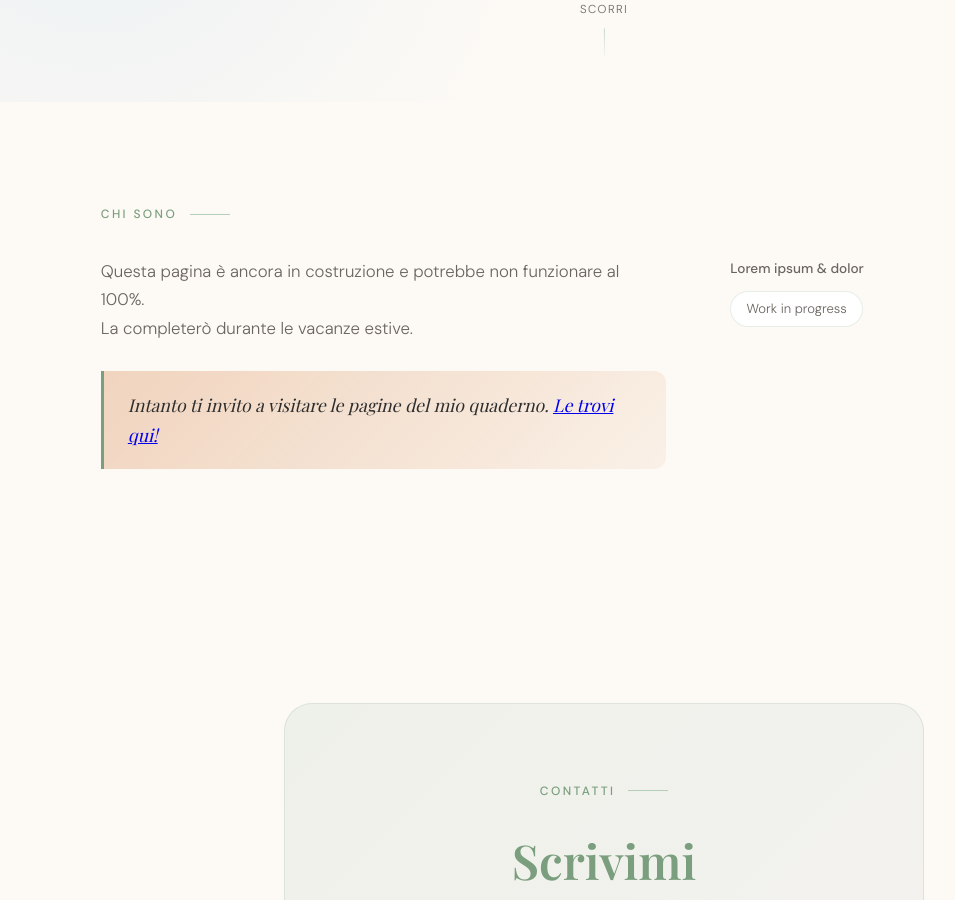
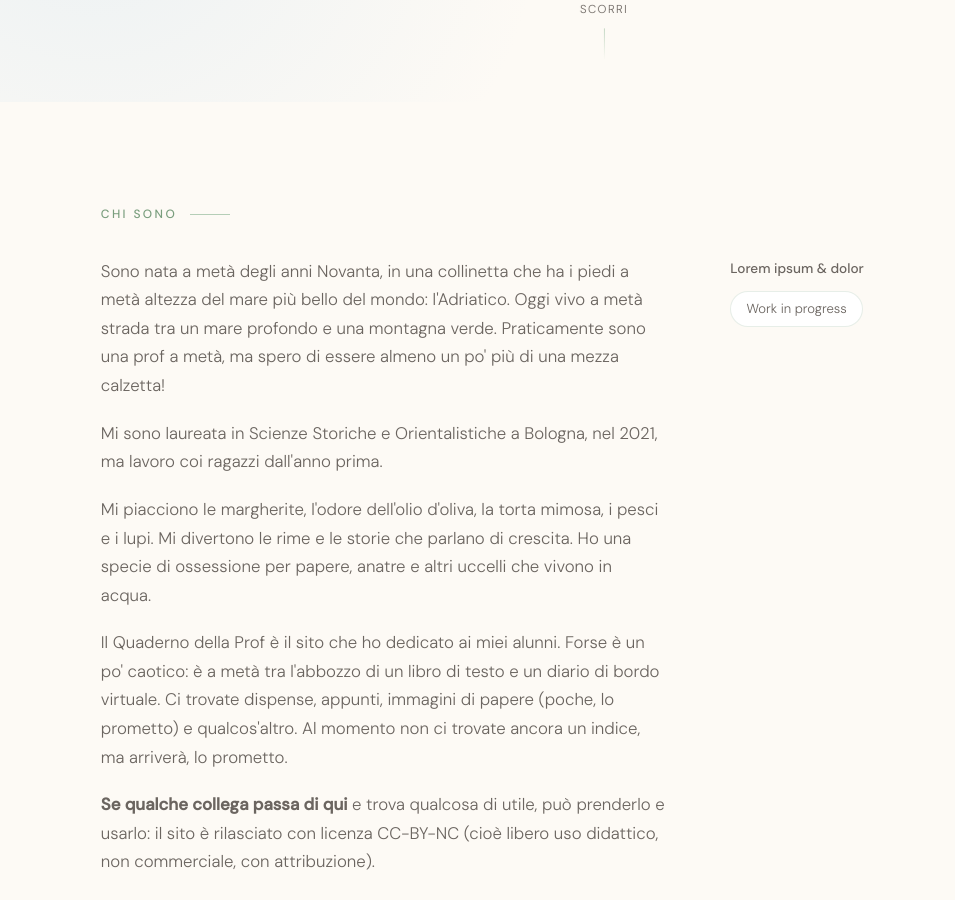
Before and after one commit to ilquadernodellaprof/ilquadernodellaprof.github.io, a Jekyll site: the page built from about/index.html, in a window 1280 px wide and 900 px high, scrolled down 798 px. Shown: the whole window, without its empty margins (36-991 px from the left). Built offline with Jekyll 4.4.1, drawn with Linux system fonts in a browser that asks for light colours; some web fonts are replaced; some of the changed text lies outside the part shown.

Commit message:
Update about page content and structure

```diff
--- a/about/index.html
+++ b/about/index.html
@@ -395,7 +395,19 @@ layout: null
 
       <div class="about-text reveal">
 
-        <p>Questa pagina è ancora in costruzione e potrebbe non funzionare al 100%. <br> La completerò durante le vacanze estive.</p>
+        <p>Sono nata a metà degli anni Novanta, in una collinetta che ha i piedi a metà altezza del mare più bello del mondo: l'Adriatico. Oggi vivo a metà strada tra un mare profondo e una montagna verde. Praticamente sono una prof a metà, ma spero di essere almeno un po' più di una mezza calzetta!
+</p>
+<p>Mi sono laureata in Scienze Storiche e Orientalistiche a Bologna, nel 2021, ma lavoro coi ragazzi dall'anno prima.
+</p>
+<p>Mi piacciono le margherite, l'odore dell'olio d'oliva, la torta mimosa, i pesci e i lupi. Mi divertono le rime e le storie che parlano di crescita. Ho una specie di ossessione per papere, anatre e altri uccelli che vivono in acqua.
+</p>
+<p>Il Quaderno della Prof è il sito che ho dedicato ai miei alunni. Forse è un po' caotico: è a metà tra l'abbozzo di un libro di testo e un diario di bordo virtuale. Ci trovate dispense, appunti, immagini di papere (poche, lo prometto) e qualcos'altro. Al momento non ci trovate ancora un indice, ma arriverà, lo prometto.
+</p>
+<p> <strong>Se qualche collega passa di qui</strong> e trova qualcosa di utile, può prenderlo e usarlo: il sito è rilasciato con licenza CC-BY-NC (cioè libero uso didattico, non commerciale, con attribuzione).
+</p>
+<p>La maggior parte dei materiali di storia e geografia sono pensati per essere usati in gruppo (prevalentemente per <i>jigsaw</i> e <i>debate</i>). Le attività di lettura e scrittura presuppongono la cornice del <i>Writing and Reading Workshop</i>. La riflessione linguistica si distacca un po' dalla tradizione scolastica per provare ad applicare la ricerca accademica degli ultimi decenni: uso un approccio che si rifà alle teorie linguistiche generativa, valenziale e funzionale. In fase di studio mi affido molto alla <i>Grammatica italiana essenziale e ragionata</i> di De Santis e Prandi.
+</p>
+<p>Se vuoi scrivermi, usa il modulo che trovi qui sotto. Se mi lasci anche la tua email ti risponderò senz'altro!</p>
 
         <blockquote class="about-quote">
           Intanto ti invito a visitare le pagine del mio quaderno. <a href="https://ilquadernodellaprof.github.io/">Le trovi qui!</a>
```
